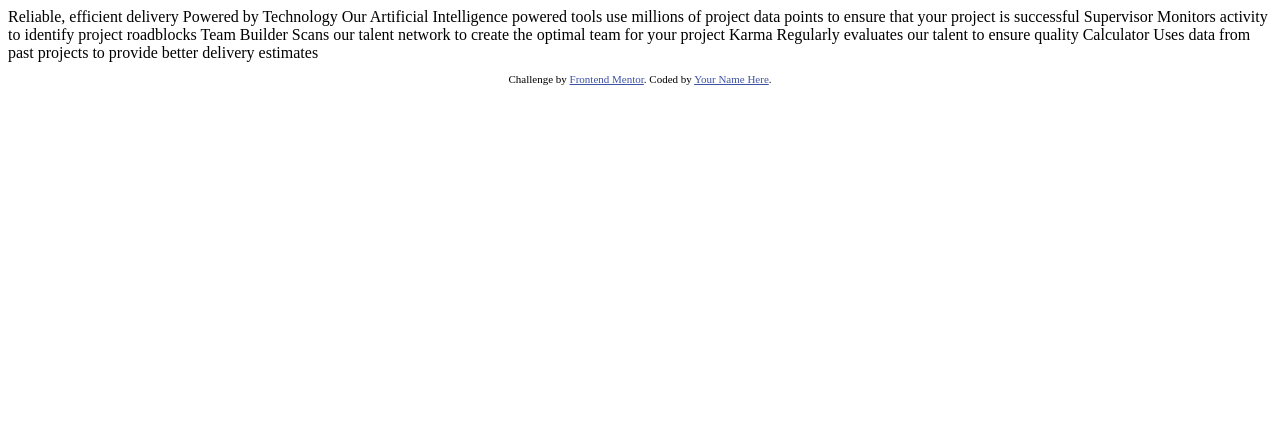
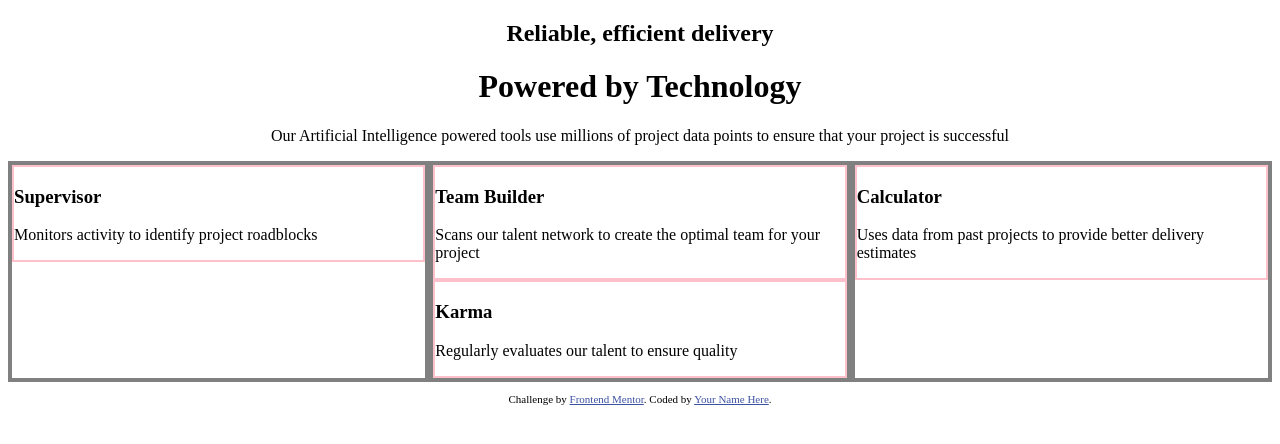
Before and after one commit to dolgopolov-v/four-card-feature-section-master, a plain HTML site: page index.html in a window 1280 px wide. Drawn offline with Linux system fonts and the light colour scheme.

Commit message:
First steps: structure and borders for divs

```diff
--- a/index.html
+++ b/index.html
@@ -1,38 +1,64 @@
 <!DOCTYPE html>
 <html lang="en">
+
 <head>
   <meta charset="UTF-8">
   <meta name="viewport" content="width=device-width, initial-scale=1.0"> <!-- displays site properly based on user's device -->
 
   <link rel="icon" type="image/png" sizes="32x32" href="./images/favicon-32x32.png">
+  <link rel="stylesheet" href="styles.css">
 
   <title>Frontend Mentor | Four card feature section</title>
 
   <!-- Feel free to remove these styles or customise in your own stylesheet 👍 -->
   <style>
-    .attribution { font-size: 11px; text-align: center; }
-    .attribution a { color: hsl(228, 45%, 44%); }
+    .attribution {
+      font-size: 11px;
+      text-align: center;
+    }
+
+    .attribution a {
+      color: hsl(228, 45%, 44%);
+    }
   </style>
 </head>
+
 <body>
 
-  Reliable, efficient delivery
-  Powered by Technology
+  <header>
+    <h2>Reliable, efficient delivery</h2>
+    <h1>Powered by Technology</h1>
+    <p>Our Artificial Intelligence powered tools use millions of project data points
+    to ensure that your project is successful</p>
+  </header>
 
-  Our Artificial Intelligence powered tools use millions of project data points
-  to ensure that your project is successful
+  <div class="wrapper">
+    <div class="first-column">
+      <div class="card">
+        <h3>Supervisor</h3>
+        <p>Monitors activity to identify project roadblocks</p>
+      </div>
+    </div>
+    <div class="second-column">
+      <div class="card">
+        <h3>Team Builder</h3>
+        <p>Scans our talent network to create the optimal team for your project</p>
+      </div>
 
-  Supervisor
-  Monitors activity to identify project roadblocks
+      <div class="card">
+        <h3>Karma</h3>
+        <p>Regularly evaluates our talent to ensure quality</p>
+      </div>
+    </div>
+    <div class="third-column">
+      <div class="card">
+        <h3>Calculator</h3>
+        <p>Uses data from past projects to provide better delivery estimates</p>
+      </div>
+    </div>
 
-  Team Builder
-  Scans our talent network to create the optimal team for your project
+  </div>
 
-  Karma
-  Regularly evaluates our talent to ensure quality
-
-  Calculator
-  Uses data from past projects to provide better delivery estimates
 
 
   <footer>
@@ -42,4 +68,5 @@
     </p>
   </footer>
 </body>
+
 </html>
--- /dev/null
+++ b/styles.css
@@ -0,0 +1,28 @@
+body {
+  --primary-red: hsl(0, 78%, 62%);
+  --primary-cyan: hsl(180, 62%, 55%);
+  --pimary-orange: hsl(34, 97%, 64%);
+  --primary-blue: hsl(212, 86%, 64%);
+}
+
+header {
+  text-align: center;
+}
+
+
+.wrapper {
+  display: flex;
+}
+
+.wrapper > * {
+  flex: 1;
+  flex-basis: 30%;
+  border: 4px solid grey;
+  display: flex;
+  flex-direction: column;
+}
+
+.card {
+  border: 2px solid pink;
+  /* flex: 1; */
+}
```
